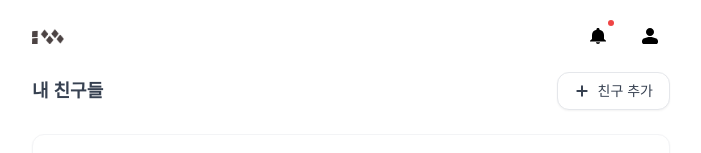
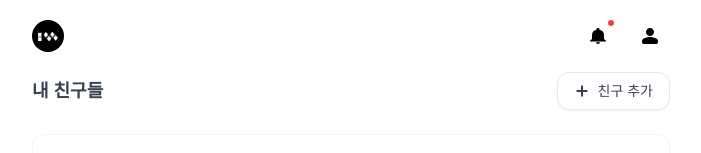
Before and after one commit to kimtaejin3/shared-todo, a Next.js app: page / in a window 1280 px wide. Shown: the top 153 px of the page, without its empty margins (289-990 px from the left). Built offline with nearby package versions, Linux system fonts and the light colour scheme.

Commit message:
fix: Header 컴포넌트의 로고 스타일 개선 및 크기 조정

```diff
--- a/src/components/Header.tsx
+++ b/src/components/Header.tsx
@@ -101,7 +101,15 @@ export default function Header() {
     <header className="flex items-center justify-between py-4">
       <Link href="/" className="cursor-pointer">
         <h1 className="flex items-center">
-          <Image src={LogoImgSrc} alt="Logo" width={32} height={32} />
+          <div className="bg-black rounded-full w-8 h-8 flex items-center justify-center">
+            <Image
+              src={LogoImgSrc}
+              alt="Logo"
+              width={20}
+              height={20}
+              className="brightness-0 invert"
+            />
+          </div>
           <span className="sr-only">Shared Todo App</span>
         </h1>
       </Link>
```
